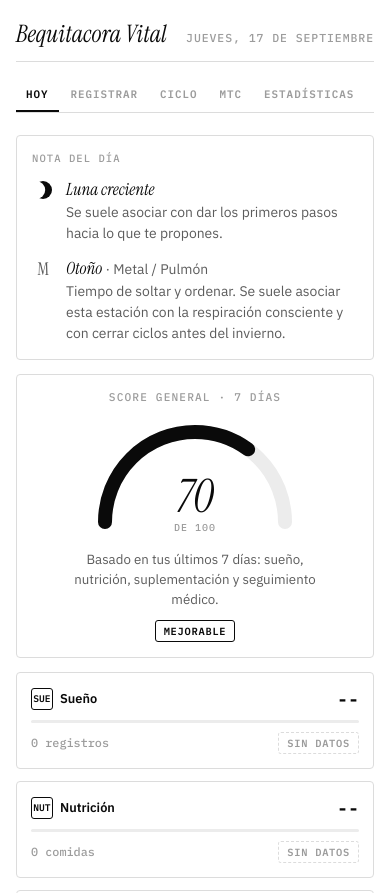
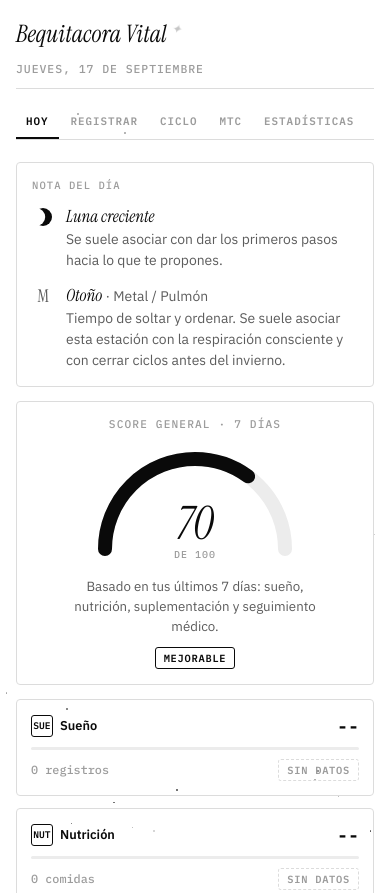
Before and after one commit to bequiesunapulga-star/bequitacora-vital, a website built with Vite: page index.html in a window 390 px wide. Shown: the top 893 px of the page. Built offline with nearby package versions, Linux system fonts and the light colour scheme.

Commit message:
Add mystical minimal touches: subtle twinkling starfield, sparkle accent, tab fade-in and animated score gauge

```diff
--- a/css/style.css
+++ b/css/style.css
@@ -42,7 +42,17 @@ h1,h2{font-family:'Instrument Serif', Georgia, serif; font-style:italic; font-we
 .mono{font-family:'IBM Plex Mono', monospace;}
 a{color:var(--ink);}
 
-.wrap{max-width:920px; margin:0 auto;}
+.wrap{max-width:920px; margin:0 auto; position:relative; z-index:1;}
+
+.stars-bg{position:fixed; inset:0; z-index:0; overflow:hidden; pointer-events:none;}
+.star{position:absolute; background:var(--ink); border-radius:50%;}
+@media (prefers-reduced-motion: no-preference){
+  .star{animation:twinkle var(--dur,4s) ease-in-out var(--delay,0s) infinite;}
+}
+@keyframes twinkle{
+  0%,100%{opacity:.12;}
+  50%{opacity:.75;}
+}
 
 header.topbar{
   position:sticky; top:env(safe-area-inset-top,0px); z-index:20;
@@ -51,6 +61,17 @@ header.topbar{
   border-bottom:1px solid var(--line);
 }
 header.topbar h1{font-size:1.9rem;}
+.title-star{
+  display:inline-block; font-size:.45em; vertical-align:super; margin-left:5px;
+  color:var(--ink-faint); opacity:.5;
+}
+@media (prefers-reduced-motion: no-preference){
+  .title-star{animation:sparkle 2.8s ease-in-out infinite;}
+}
+@keyframes sparkle{
+  0%,100%{opacity:.35; transform:scale(1) rotate(0deg);}
+  50%{opacity:1; transform:scale(1.35) rotate(20deg);}
+}
 header.topbar .date{color:var(--ink-faint); font-size:.72rem; font-family:'IBM Plex Mono',monospace; text-transform:uppercase; letter-spacing:.08em;}
 
 nav.tabs{
@@ -68,6 +89,13 @@ nav.tabs button[aria-selected="true"]{color:var(--ink); border-bottom-color:var(
 
 section.view{display:none;}
 section.view.active{display:block;}
+@media (prefers-reduced-motion: no-preference){
+  section.view.active{animation:viewIn .45s ease both;}
+}
+@keyframes viewIn{
+  from{opacity:0; transform:translateY(6px);}
+  to{opacity:1; transform:translateY(0);}
+}
 
 .card{
   background:var(--surface); border:1px solid var(--line); border-radius:4px;
@@ -83,6 +111,7 @@ section.view.active{display:block;}
 .gauge-card .label{color:var(--ink-faint); font-size:.7rem; text-transform:uppercase; letter-spacing:.1em; font-family:'IBM Plex Mono',monospace;}
 .gauge-card .sub{color:var(--ink-soft); font-size:.83rem; max-width:34ch; line-height:1.5;}
 .gauge-card svg{max-width:100%; height:auto;}
+#gaugeArc{transition:stroke-dasharray 1.1s cubic-bezier(.22,1,.36,1), stroke 1.1s ease;}
 
 .cat-tile{
   background:transparent; border:1px solid var(--line); border-radius:4px;
--- a/index.html
+++ b/index.html
@@ -13,7 +13,7 @@
 
 <div class="wrap">
   <header class="topbar">
-    <h1>Bequitacora Vital</h1>
+    <h1>Bequitacora Vital<span class="title-star" aria-hidden="true">✦</span></h1>
     <div class="date" id="todayLabel"></div>
   </header>
 
--- a/js/app.js
+++ b/js/app.js
@@ -1221,5 +1221,26 @@
 
   document.getElementById("todayLabel").textContent = new Date().toLocaleDateString("es-ES", {weekday:"long", day:"numeric", month:"long"});
 
+  (function initStarfield(){
+    var bg = document.createElement("div");
+    bg.className = "stars-bg";
+    bg.setAttribute("aria-hidden", "true");
+    var count = window.innerWidth < 600 ? 36 : 64;
+    for(var i=0;i<count;i++){
+      var s = document.createElement("span");
+      s.className = "star";
+      var size = (Math.random()*1.6+0.6).toFixed(1);
+      s.style.width = size+"px";
+      s.style.height = size+"px";
+      s.style.left = (Math.random()*100).toFixed(2)+"%";
+      s.style.top = (Math.random()*100).toFixed(2)+"%";
+      s.style.setProperty("--dur", (Math.random()*3+3).toFixed(1)+"s");
+      s.style.setProperty("--delay", (Math.random()*4).toFixed(1)+"s");
+      s.style.opacity = (Math.random()*0.3+0.2).toFixed(2);
+      bg.appendChild(s);
+    }
+    document.body.insertBefore(bg, document.body.firstChild);
+  })();
+
   initStore();
 })();
```
